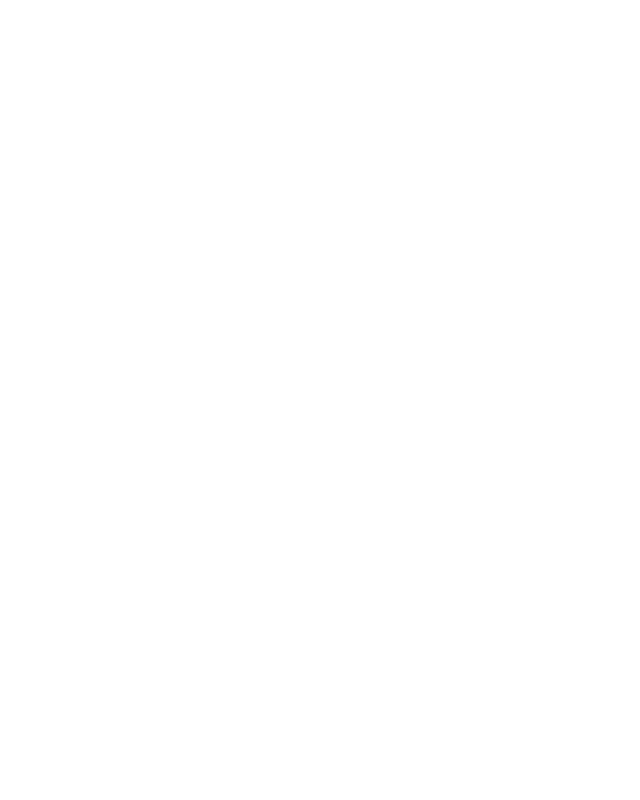
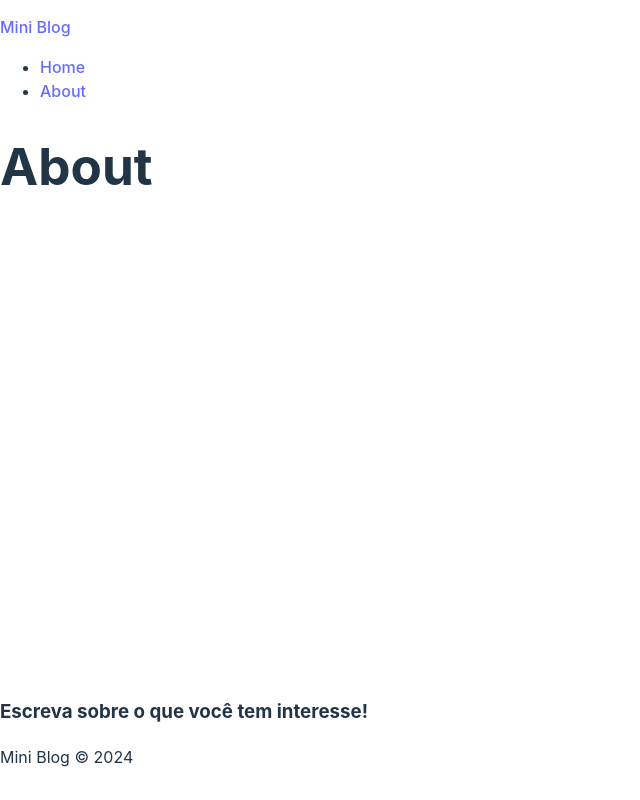
Before and after one commit to heliohdd/demo-blog, a React (Vite) app: page /about in a window 1280 px wide. Before the commit this address had no page. Shown: the whole page, without its empty margins (0-640 px from the left). Built offline with nearby package versions, Linux system fonts and the light colour scheme.

Commit message:
Adicionando componente de navbar

```diff
--- a/src/App.tsx
+++ b/src/App.tsx
@@ -4,17 +4,21 @@
 // import { BrowserRouter, Routes, Route, Navigate } from "react-router-dom";
 import Home from "./pages/Home/Home";
 import About from "./pages/About/About";
+import Navbar from "./pages/components/Navbar";
+import Footer from "./pages/components/Footer";
 
 function App() {
   return (
     <div>
       <BrowserRouter>
+      <Navbar />
         <div className="container">
           <Routes>
-            <Route path="/demo-blog" element={<Home /> } />
-            <Route path="/demo-blog/about" element={<About /> } />
+            <Route path="/" element={<Home /> } />
+            <Route path="/about" element={<About /> } />
           </Routes>
         </div>
+        <Footer />
       </BrowserRouter>
     </div>
   );
--- /dev/null
+++ b/src/pages/components/Footer.tsx
@@ -0,0 +1,10 @@
+const Footer = () => {
+  return (
+    <footer>
+      <h3>Escreva sobre o que você tem interesse!</h3>
+      <p>Mini Blog &copy; 2024</p>
+    </footer>
+  );
+};
+
+export default Footer;
--- /dev/null
+++ b/src/pages/components/Navbar.tsx
@@ -0,0 +1,21 @@
+import { NavLink } from "react-router-dom";
+
+const Navbar = () => {
+  return (
+    <nav>
+      <NavLink to={"/"}>
+        Mini <span>Blog</span>
+      </NavLink>
+      <ul>
+        <li>
+          <NavLink to={"/"}>Home</NavLink>{" "}
+        </li>
+        <li>
+          <NavLink to={"/about"}>About</NavLink>{" "}
+        </li>
+      </ul>
+    </nav>
+  );
+};
+
+export default Navbar;
--- a/vite.config.ts
+++ b/vite.config.ts
@@ -4,5 +4,5 @@
 // https://vite.dev/config/
 export default defineConfig({
   plugins: [react()],
-  base: "/demo-blog"
+  base: "/"
 })
```
Also changed, not shown: src/pages/components/Footer.module.css (added), src/pages/components/Navbar.module.css (added), 1 other file (tests, documents, lock files or other folders).
